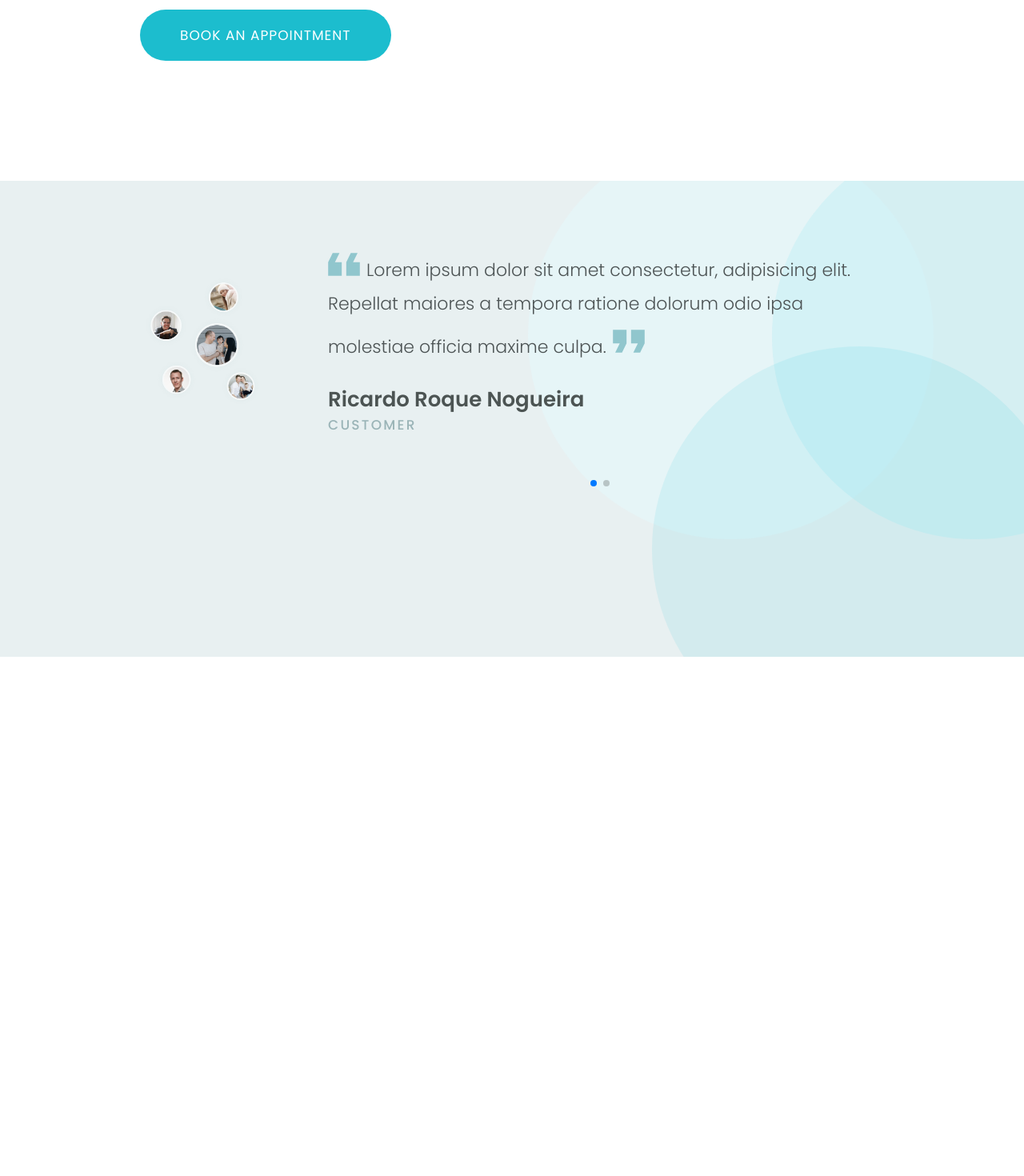
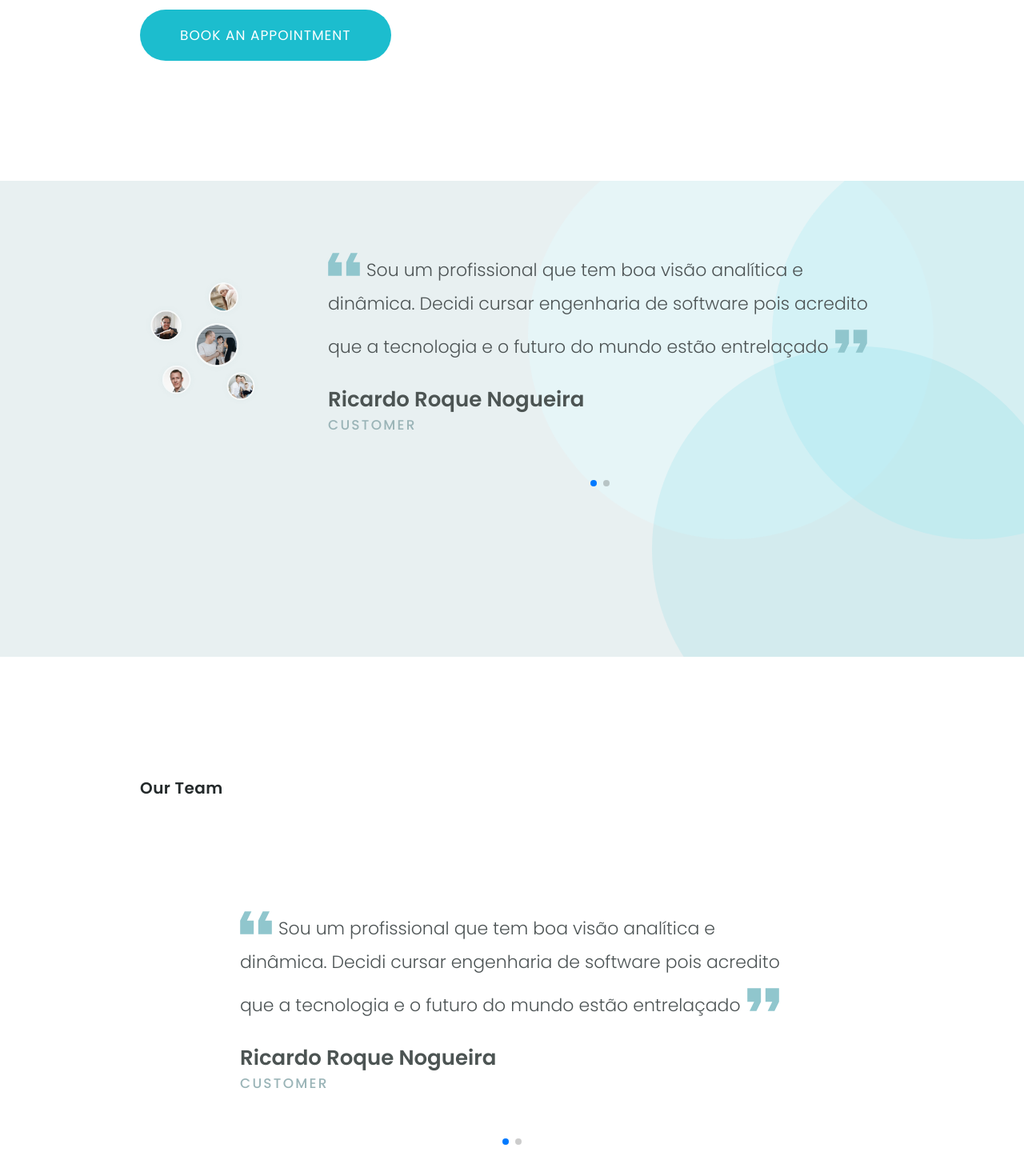
Before and after one commit to matheusht/whitelabel-lp, a React (Vite) app: page / in a window 1280 px wide. Shown: the part 2314-3784 px from the top of the page at 80% size. Before the commit the page ends 3135 px from the top, so only its background shows below. Built offline with nearby package versions, Linux system fonts and the light colour scheme.

Commit message:
Swiper Addition to Team Component

```diff
--- a/src/App.tsx
+++ b/src/App.tsx
@@ -2,6 +2,7 @@ import { Appointment } from 'components/Appointment'
 import { Header } from 'components/Header'
 import { Services } from 'components/Services'
 import { Stats } from 'components/Stats'
+import { Team } from 'components/Team'
 import { Testimonials } from 'components/Testimonials'
 import { register } from 'swiper/element'
 register()
@@ -14,6 +15,7 @@ export function App() {
       <Services />
       <Appointment />
       <Testimonials />
+      <Team />
     </>
   )
 }
--- /dev/null
+++ b/src/components/Team/index.tsx
@@ -0,0 +1,77 @@
+import { Pagination } from 'swiper/modules'
+import { Swiper, SwiperSlide } from 'swiper/react'
+
+/* eslint-disable tailwindcss/no-custom-classname */
+export function Team() {
+  return (
+    <>
+      <section className="team section">
+        <div className="container mx-auto">
+          <h2 className="team__title h2 mb-[50px] text-center xl:text-left">
+            Our Team
+          </h2>
+
+          <div className="team__slider swiper min-h-0-[400px]">
+            <Swiper
+              modules={[Pagination]}
+              slidesPerView={1}
+              pagination={{ clickable: true }}
+              className="swiper h-[400px]"
+            >
+              <div className="swiper-wrapper">
+                <SwiperSlide className="swiper-slide">
+                  <div className="flex h-full flex-col items-start justify-center ">
+                    <div className="mx-auto max-w-[680px] text-center xl:text-left">
+                      <p
+                        className="relative mb-7 text-center text-[22px] font-light leading-[190%] text-[#4c5354] before:top-0 before:inline-block before:size-10 before:bg-quoteLeft before:bg-contain before:bg-bottom before:bg-no-repeat
+
+                          after:top-0 after:inline-block after:size-10 after:bg-quoteRight after:bg-contain after:bg-bottom after:bg-no-repeat xl:text-left"
+                      >
+                        <span className="mx-2">
+                          Sou um profissional que tem boa visão analítica e
+                          dinâmica. Decidi cursar engenharia de software pois
+                          acredito que a tecnologia e o futuro do mundo estão
+                          entrelaçado
+                        </span>
+                      </p>
+                      <div className="text-[26px] font-semibold text-[#4c5453]">
+                        Ricardo Roque Nogueira
+                      </div>
+                      <div className="font-medium uppercase tracking-[2.24px] text-[#9ab4b7]">
+                        Customer
+                      </div>
+                    </div>
+                  </div>
+                </SwiperSlide>
+
+                <SwiperSlide className="swiper-slide">
+                  <div className="flex h-full flex-col items-start justify-center ">
+                    <div className="mx-auto max-w-[680px] text-center xl:text-left">
+                      <p
+                        className="relative mb-7 text-center text-[22px] font-light leading-[190%] text-[#4c5354] before:top-0 before:inline-block before:size-10 before:bg-quoteLeft before:bg-contain before:bg-bottom before:bg-no-repeat
+
+                          after:top-0 after:inline-block after:size-10 after:bg-quoteRight after:bg-contain after:bg-bottom after:bg-no-repeat xl:text-left"
+                      >
+                        <span className="mx-2">
+                          Graduada desde 2019 pela Unicesumar - Maringá/PR em
+                          Comunicação Social: Publicidade e Propaganda.
+                        </span>
+                      </p>
+                      <div className="text-[26px] font-semibold text-[#4c5453]">
+                        Isabela Theodoro
+                      </div>
+                      <div className="font-medium uppercase tracking-[2.24px] text-[#9ab4b7]">
+                        Customer
+                      </div>
+                    </div>
+                  </div>
+                </SwiperSlide>
+              </div>
+              <div className="swiper-pagination"></div>
+            </Swiper>
+          </div>
+        </div>
+      </section>
+    </>
+  )
+}
--- a/src/components/Testimonials/index.tsx
+++ b/src/components/Testimonials/index.tsx
@@ -33,9 +33,10 @@ export function Testimonials() {
                           after:top-0 after:inline-block after:size-10 after:bg-quoteRight after:bg-contain after:bg-bottom after:bg-no-repeat xl:text-left"
                         >
                           <span className="mx-2">
-                            Lorem ipsum dolor sit amet consectetur, adipisicing
-                            elit. Repellat maiores a tempora ratione dolorum
-                            odio ipsa molestiae officia maxime culpa.
+                            Sou um profissional que tem boa visão analítica e
+                            dinâmica. Decidi cursar engenharia de software pois
+                            acredito que a tecnologia e o futuro do mundo estão
+                            entrelaçado
                           </span>
                         </p>
                         <div className="text-[26px] font-semibold text-[#4c5453]">
@@ -57,13 +58,12 @@ export function Testimonials() {
                           after:top-0 after:inline-block after:size-10 after:bg-quoteRight after:bg-contain after:bg-bottom after:bg-no-repeat xl:text-left"
                         >
                           <span className="mx-2">
-                            Lorem ipsum dolor sit amet consectetur, adipisicing
-                            elit. Repellat maiores a tempora ratione dolorum
-                            odio ipsa molestiae officia maxime culpa.
+                            Graduada desde 2019 pela Unicesumar - Maringá/PR em
+                            Comunicação Social: Publicidade e Propaganda.
                           </span>
                         </p>
                         <div className="text-[26px] font-semibold text-[#4c5453]">
-                          Noque Gicardo Reira
+                          Isabela Theodoro
                         </div>
                         <div className="font-medium uppercase tracking-[2.24px] text-[#9ab4b7]">
                           Customer
```
